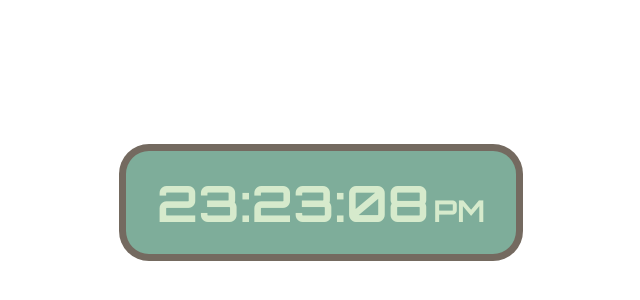
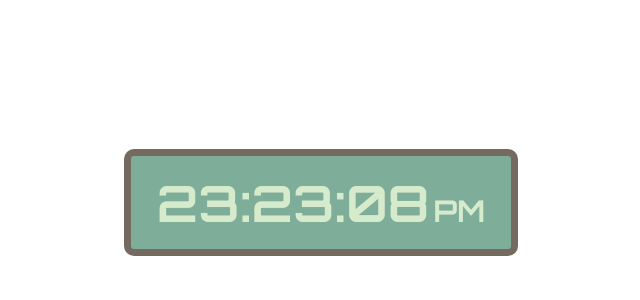
Before and after one commit to juanmatthew/digital-clock-project, a plain HTML site: page index.html in a window 1280 px wide. Shown: the part 126-426 px from the top of the page, without its empty margins (319-959 px from the left). Drawn offline with Linux system fonts and the light colour scheme.

Commit message:
updated the border radius for the clock container

```diff
--- a/main.css
+++ b/main.css
@@ -11,9 +11,9 @@ body {
 .clock-container {
     background: #7ead9a;
     width: 350px;
-    padding: 20px;
+    padding: 15px;
     text-align: center;
-    border-radius: 30px;
+    border-radius: 10px;
     border: 7px solid #691a1a73;
 }
 
```
